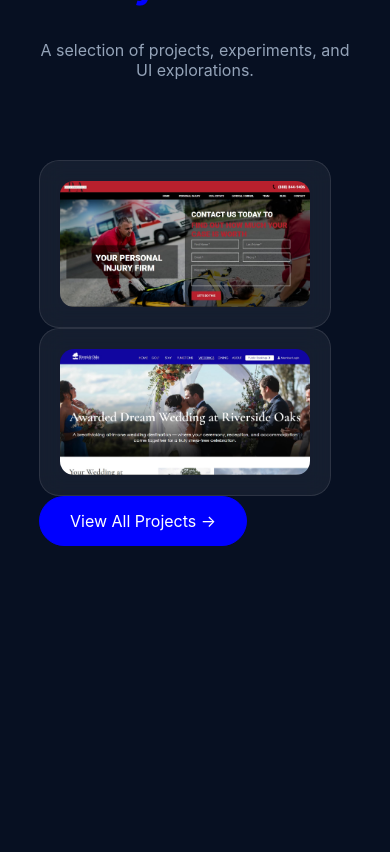
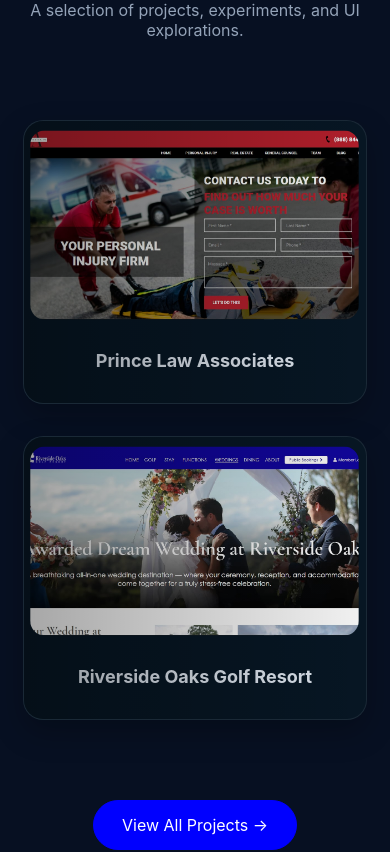
Before and after one commit to gela08/jelly-portfolio, a React (Vite) app: page / in a window 390 px wide. Shown: the part 10500-11352 px from the top of the page. Built offline with nearby package versions, Linux system fonts and the light colour scheme.

Commit message:
fixed mobile view of works and journal

```diff
--- a/src/index.css
+++ b/src/index.css
@@ -18,6 +18,10 @@
   --dropdown-bg: rgba(0, 0, 0, 0.35);
   --dropdown-border: rgba(255, 255, 255, 0.1);
   --dropdown-text: #ffffff;
+
+  --card-border: rgba(255,255,255,0.08);
+  --card-shadow: 0 18px 50px rgba(0,0,0,0.35);
+  --card-hover-shadow: 0 28px 70px rgba(0,0,0,0.45);
 }
 
 /* LIGHT MODE */
@@ -40,6 +44,10 @@
   --dropdown-bg: rgba(255, 255, 255, 0.95);
   --dropdown-border: rgba(0, 0, 0, 0.1);
   --dropdown-text: #222;
+
+  --card-border: rgba(0,0,0,0.08);
+  --card-shadow: 0 18px 40px rgba(0,0,0,0.15);
+  --card-hover-shadow: 0 26px 60px rgba(0,0,0,0.2);
 }
 
 /* DARK MODE */
--- a/src/pages/Works.tsx
+++ b/src/pages/Works.tsx
@@ -37,6 +37,7 @@
         {works.map((work, index) => (
           <div
             key={index}
+            className="timeline-item"
             // className={`timeline-item ${
             //   index % 2 === 0 ? "left" : "right"
             // } reveal`}
@@ -51,9 +52,11 @@
             >
               <img src={work.image} alt={work.title} />
               <div className="work-info">
-                <h3>{work.title}</h3>
-                {/* <p>{work.description}</p> */}
+                <h2>{work.title}</h2>
+                <p>{work.description}</p>
+                <span className="work-link">View Project →</span>
               </div>
+
             </a>
           </div>
         ))}
--- a/src/styles/pages/Journal.css
+++ b/src/styles/pages/Journal.css
@@ -105,6 +105,9 @@
 }
 
 .journ-modal {
+  position: relative;
+  padding-top: 44px;
+
   max-width: 1100px;
   height: 85vh;
   width: 100%;
@@ -265,6 +268,12 @@
 .modal-handle {
   width: 40px;
   height: 4px;
+
+  position: absolute;
+  top: 14px;
+  left: 50%;
+  transform: translateX(-50%);
+
   background: rgba(255,255,255,0.35);
   border-radius: 10px;
   margin: 0 auto 6px;
@@ -318,6 +327,7 @@
     max-height: 40vh;                /* 👈 limit image height */
     object-fit: contain;
     border-radius: 14px;
+    padding-top: 20px;
   }
 
   /* ---------- CONTENT ---------- */
--- a/src/styles/pages/Works.css
+++ b/src/styles/pages/Works.css
@@ -32,11 +32,10 @@
 
 /* Items */
 .timeline-item {
-  position: relative;
+  width: 100%;
   display: flex;
-  width: 50%;
+  justify-content: center;
   padding: 40px 0;
-
 }
 
 .timeline-item.left {
@@ -69,7 +68,7 @@
 
 /* Card */
 .work-card {
-  top: 50px;
+  /* top: 50px;
   display: flex;
   margin: 10px;
   gap: 18px;
@@ -81,30 +80,115 @@
   backdrop-filter: blur(12px);
   text-decoration: none;
   color: inherit;
-  transition: transform 0.35s ease, box-shadow 0.35s ease;
+  transition: transform 0.35s ease, box-shadow 0.35s ease; */
+
+  display: flex;
+  gap: 18px;
+  width: 100%;
+  max-width: 1020px;   /* 👈 limit instead of fixed */
+  margin: 0 auto 40px;
+  padding: 20px;
+
+  border-radius: 20px;
+
+  background: var(--card);
+  border: 1px solid var(--card-border);
+  box-shadow: var(--card-shadow);
+
+  backdrop-filter: blur(12px);
+
+  text-decoration: none;
+  color: inherit;
+
+  transition:
+    transform 0.35s ease,
+    box-shadow 0.35s ease;
+
+  box-shadow: 0 12px 30px rgba(0,0,0,0.25);
+
 }
 
 .work-card:hover {
-  transform: translateY(-8px) scale(1.02);
-  box-shadow: 0 20px 50px rgba(0, 0, 0, 0.35);
+  transform: translateY(-6px);
+  box-shadow: var(--card-hover-shadow);
 }
 
 .work-card img {
-  width: 500px;
+  /* width: 500px;
   border-radius: 14px;
   object-fit: cover;
-  transition: transform 0.4s ease;
+  transition: transform 0.4s ease; */
+
+  width: 480px;
+  max-width: 100%;
+  border-radius: 14px;
+  object-fit: cover;
+
+  transform: scale(1.05);
 }
 
-.work-card:hover img {
+/* .work-card:hover img {
   transform: scale(1.08);
+} */
+
+.work-card {
+  position: relative;
+  overflow: hidden;
 }
+
+.work-card::after {
+  content: "";
+  position: absolute;
+  inset: 0;
+  background: linear-gradient(
+    to right,
+    rgba(0,0,0,0.35),
+    rgba(0,0,0,0.05)
+  );
+  pointer-events: none;
+}
+
+
+.work-card .work-info {
+  display: flex;
+  flex-direction: column;
+  justify-content: center;
+  padding-left: 30px;
+  text-align: left;
+}
+
+.work-card .work-info h2 {
+  font-size: 26px;
+  margin-bottom: 10px;
+  color: var(--text);
+}
+
+.work-card .work-info p {
+  font-size: 16px;
+  line-height: 1.6;
+  color: var(--muted);
+}
+
+.work-link {
+  margin-top: 14px;
+  font-size: 14px;
+  color: var(--accent);
+  opacity: 0.9;
+}
+
+.work-card:hover .work-link {
+  text-decoration: underline;
+}
+
+
+
 
 /* Reveal animation */
 .reveal {
   opacity: 0;
   transform: translateY(30px);
-  animation: revealUp 0.7s ease forwards;
+  animation:
+    revealUp 0.7s ease forwards;
 }
 
 @keyframes revealUp {
@@ -131,60 +215,66 @@
 }
 
 @media (max-width: 798px) {
-  .timeline-line {
-    left: 30px;
+
+  /* SECTION */
+  .works-section {
+    padding: 80px 6% 120px;
+  }
+
+  /* REMOVE TIMELINE FEEL */
+  .timeline {
+    max-width: 100%;
   }
 
   .timeline-item {
     width: 100%;
-    margin: 0;
-    padding-left: 48px;
-    position: relative;
+    padding: 0;
+    margin-bottom: 32px;
   }
 
-  .timeline-item.right .timeline-dot {
-    top: 20px;
-    left: 21px;
+  .timeline-dot {
+    display: none; /* 👈 no dots on mobile */
   }
 
-  .timeline-item.right {
-    right: 164px;
-    top: 10px;
+  /* CARD */
+  .work-card {
+    flex-direction: column;     /* 👈 stack */
+    width: 100%;
+    max-width: 100%;
+    margin: 0 auto;
+    padding: 14px;
+    gap: 12px;
   }
 
-  .timeline-item.left,
-  .timeline-item.right {
-    justify-content: flex-start;
+  /* IMAGE */
+  .work-card img {
+    width: 100%;
+    height: 180px;
+    object-fit: cover;
   }
 
-  /* ✅ Center dot vertically with card */
-  .timeline-dot {
-    left: 23px;
-    right: auto;
-    transform: translateY(-50%);
+  /* TEXT */
+  .work-card .work-info {
+    display: block;
+    padding: 8px 4px;
   }
 
-  .work-card {
-    max-width: 250px;
-    margin: 0;
+  .work-card .work-info p,
+  .work-link {
+    display: none;
   }
 
-  .works-viewmore {
-    margin-top: 0px;
-    margin-right: 150px;
-    width: 150px;
-    background-color: var(--accent);
-    color: white;
+  .work-card .work-info h2 {
+    font-size: 18px;
+    text-align: center;
   }
 
-  .work-card img {
-  width: 250px;
-  border-radius: 14px;
-  object-fit: cover;
-  transition: transform 0.4s ease;
-}
-
-  .work-card .work-info h3 {
-    display: none;
+  /* BUTTON */
+  .works-viewmore {
+    margin: 48px auto 0;
+    display: inline-block;
+    width: auto;
+    background: var(--accent);
+    color: #fff;
   }
 }
```
